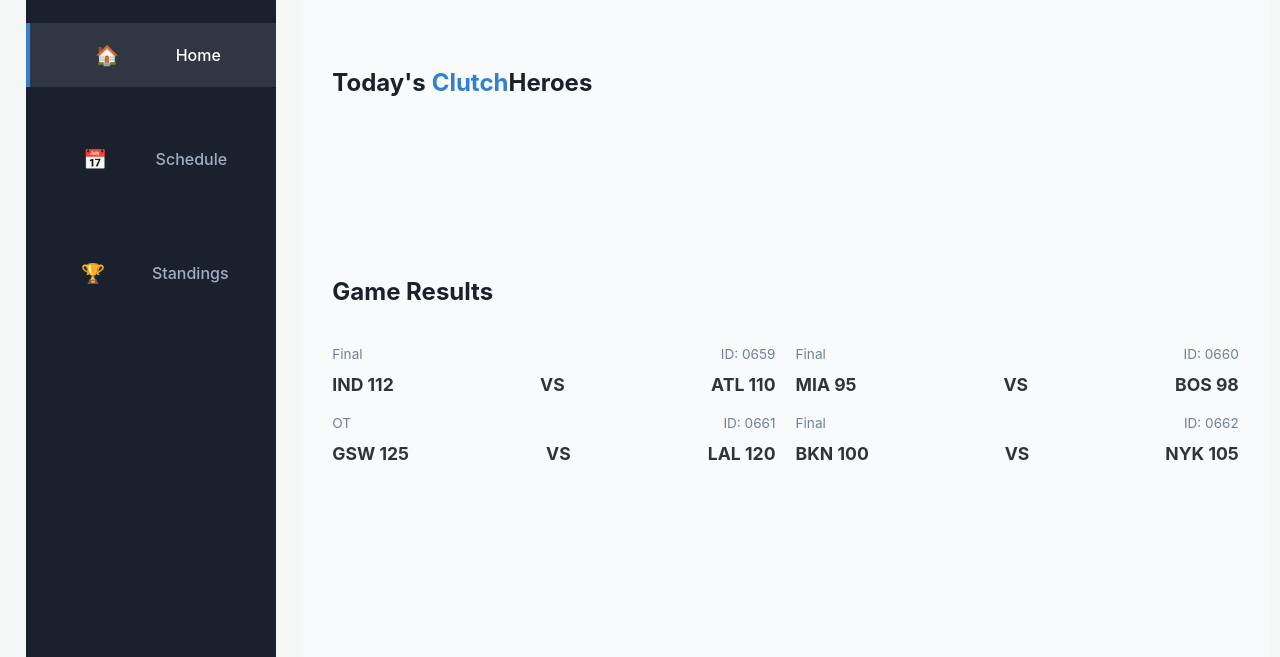
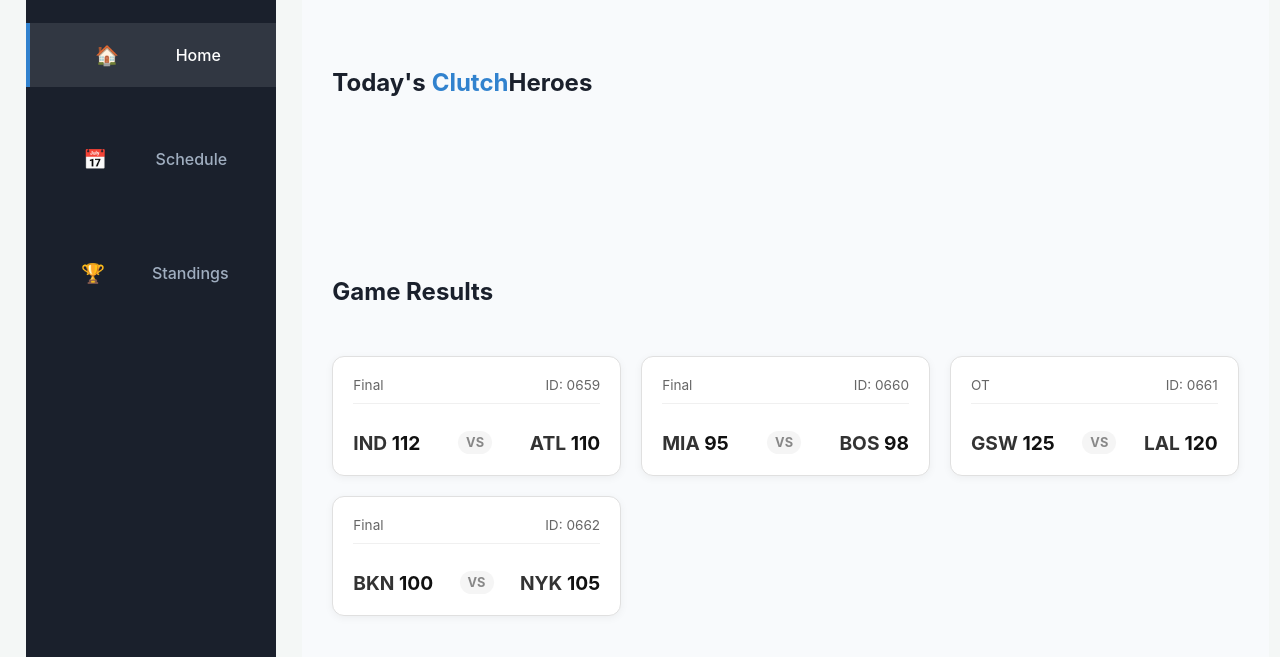
Before and after one commit to speciallonncsoft-stack/nba-daily-ClutchRecap, a website: page index.html in a window 1280 px wide. Shown: the part 143-800 px from the top of the page. Drawn offline with Linux system fonts and the light colour scheme; a web font is replaced by a local one.

Commit message:
Update style.css

```diff
--- a/style.css
+++ b/style.css
@@ -346,3 +346,59 @@ body {
     color: #718096;
     margin-left: 4px;
 }
+/* --- Game Card Grid Layout --- */
+.match-grid {
+    display: grid;
+    grid-template-columns: repeat(auto-fill, minmax(280px, 1fr)); /* 반응형 그리드 */
+    gap: 20px;
+    padding: 10px 0;
+}
+
+/* --- Game Card Design --- */
+.game-card {
+    background: #ffffff;
+    border: 1px solid #e0e0e0;
+    border-radius: 12px;
+    padding: 20px;
+    cursor: pointer; /* 클릭 가능 표시 */
+    transition: all 0.2s ease-in-out;
+    display: flex;
+    flex-direction: column;
+    gap: 15px;
+    box-shadow: 0 2px 8px rgba(0,0,0,0.05);
+}
+
+.game-card:hover {
+    transform: translateY(-5px);
+    box-shadow: 0 8px 16px rgba(0,0,0,0.12);
+    border-color: #3b82f6; /* 호버 시 강조색 (예: 파란색) */
+}
+
+.game-card .match-header {
+    display: flex;
+    justify-content: space-between;
+    font-size: 0.85rem;
+    color: #666;
+    border-bottom: 1px solid #f0f0f0;
+    padding-bottom: 10px;
+}
+
+.game-card .match-content {
+    display: flex;
+    justify-content: space-between;
+    align-items: center;
+    font-weight: 700;
+    font-size: 1.2rem;
+}
+
+.game-card .team-score {
+    color: #111;
+}
+
+.game-card .vs-badge {
+    font-size: 0.8rem;
+    color: #888;
+    background: #f5f5f5;
+    padding: 4px 8px;
+    border-radius: 12px;
+}
```
